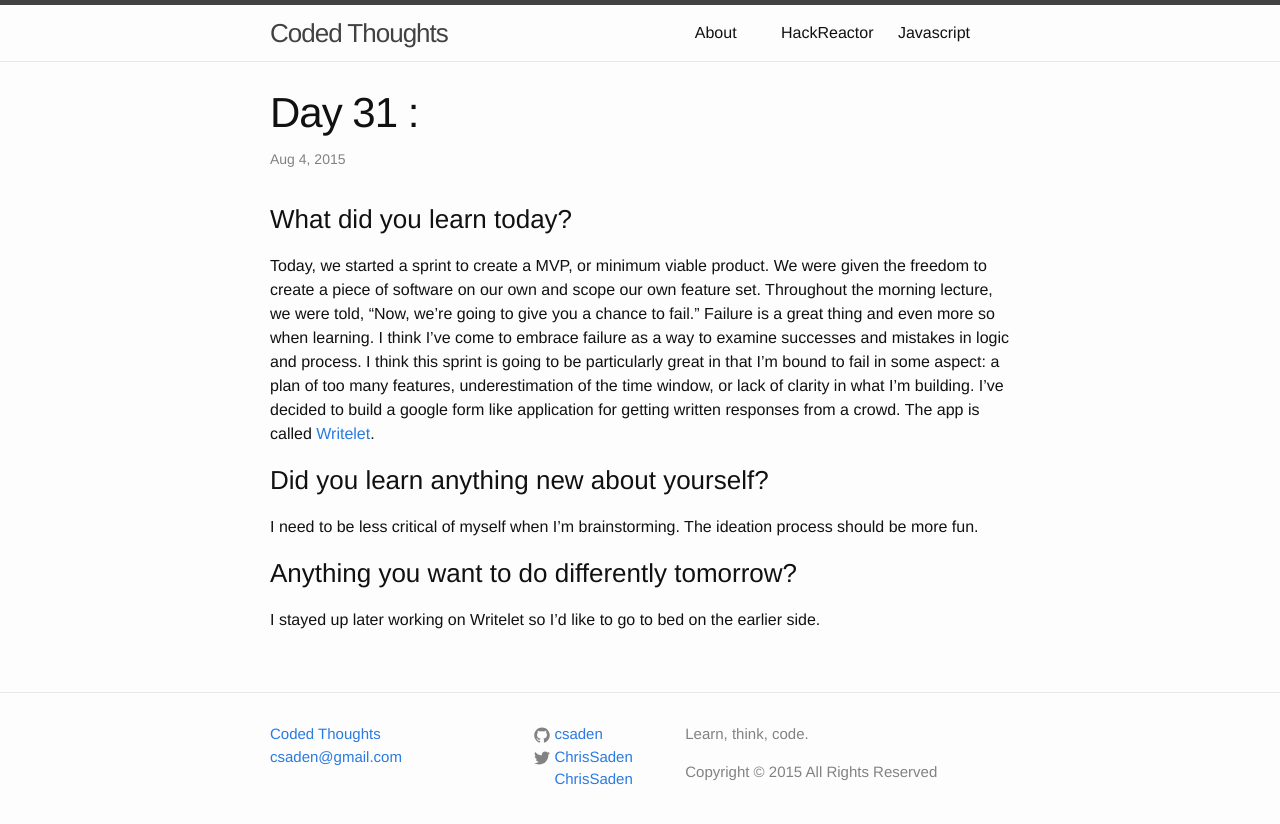
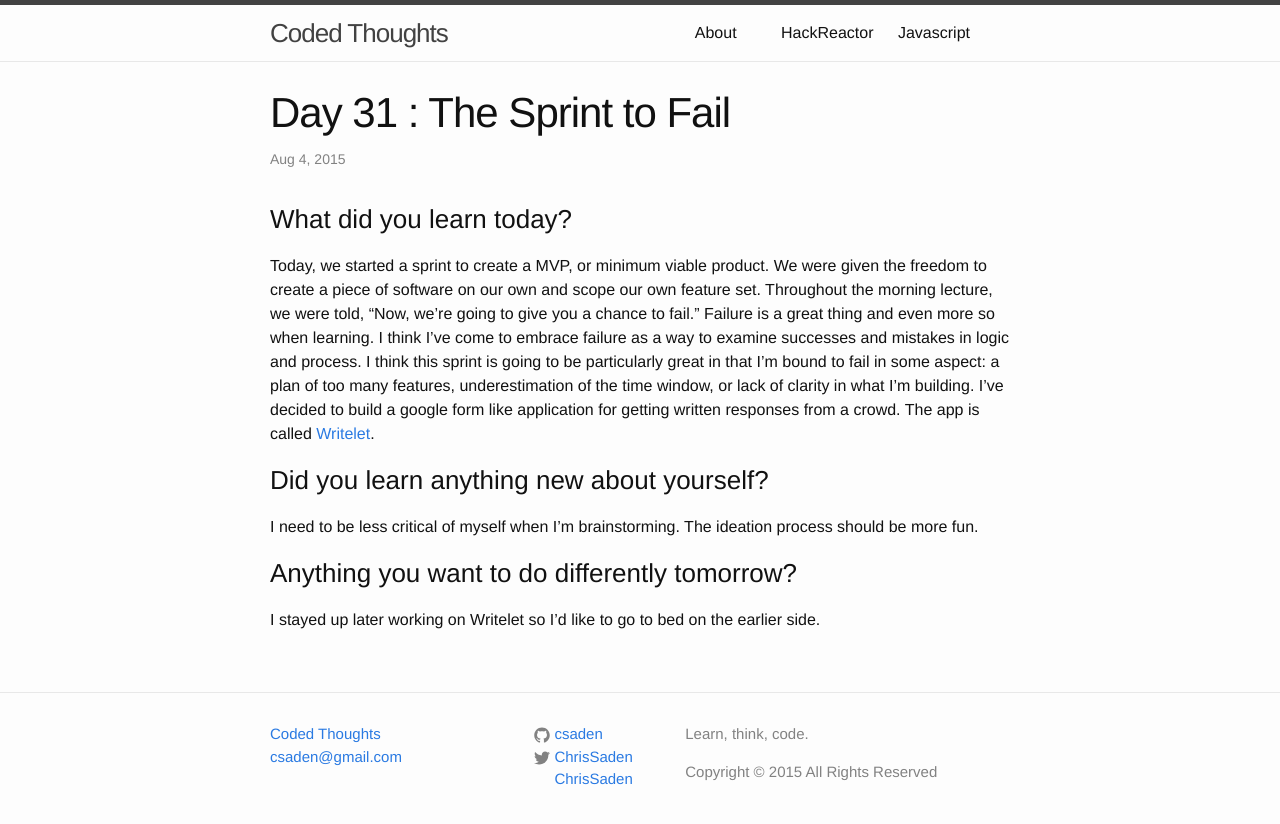
Before and after one commit to csaden/csaden.github.io, a Jekyll site: the page built from HackReactor/_posts/2015-08-04-The-Sprint-to-Fail.md, in a window 1280 px wide. Shown: the top 824 px of the page. Built offline with Jekyll 4.4.1, drawn with Linux system fonts in a browser that asks for light colours.

Commit message:
fix title

```diff
--- a/HackReactor/_posts/2015-08-04-The-Sprint-to-Fail.md
+++ b/HackReactor/_posts/2015-08-04-The-Sprint-to-Fail.md
@@ -1,7 +1,7 @@
 ---
 layout: post
-title:  Day 31 &#58;
-date:   2015-08-04 09:06:32 The Sprint to Fail
+title:  Day 31 &#58; The Sprint to Fail
+date:   2015-08-04 09:06:32
 categories: HackReactor
 comment: true
 ---
```
